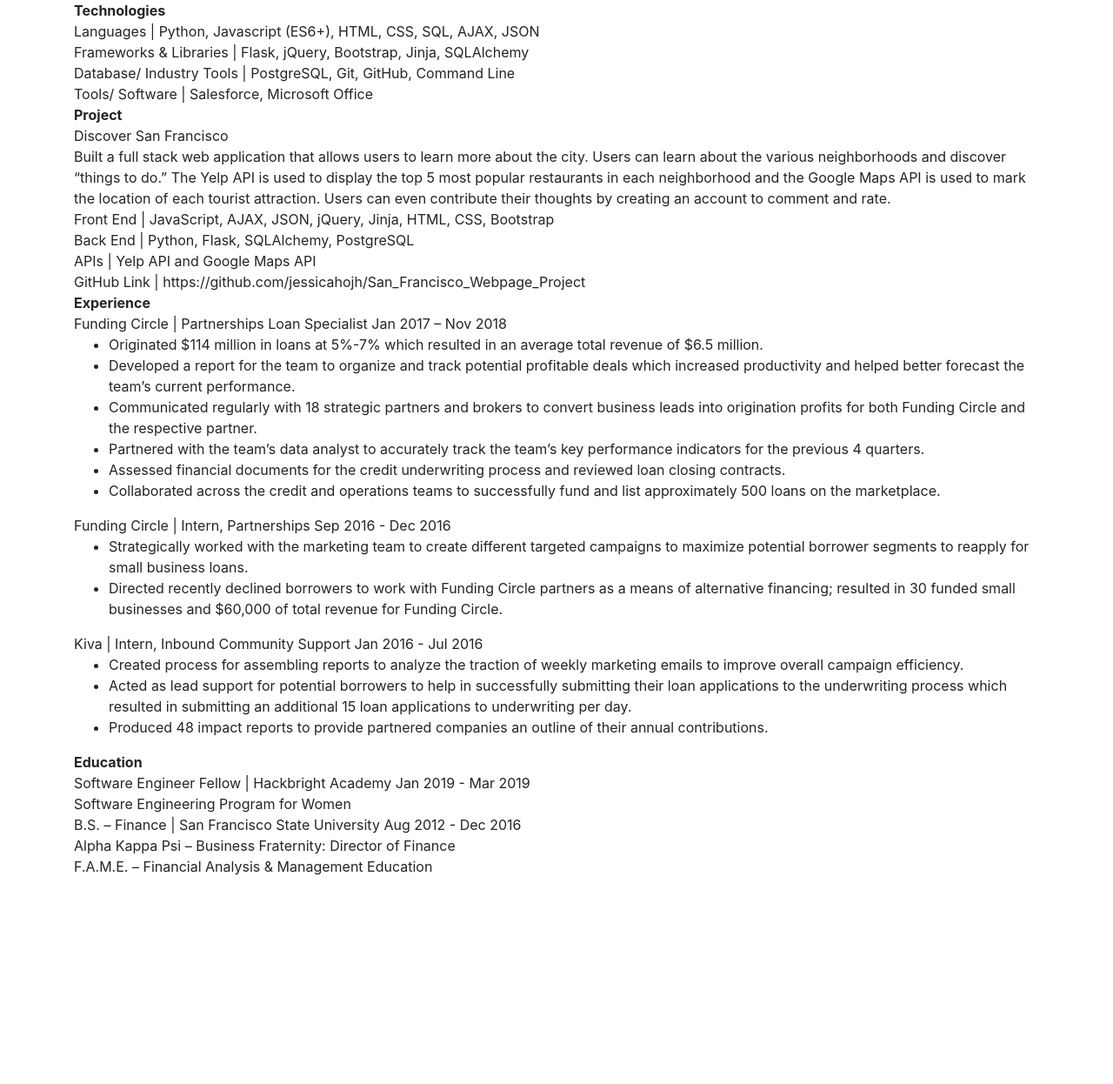
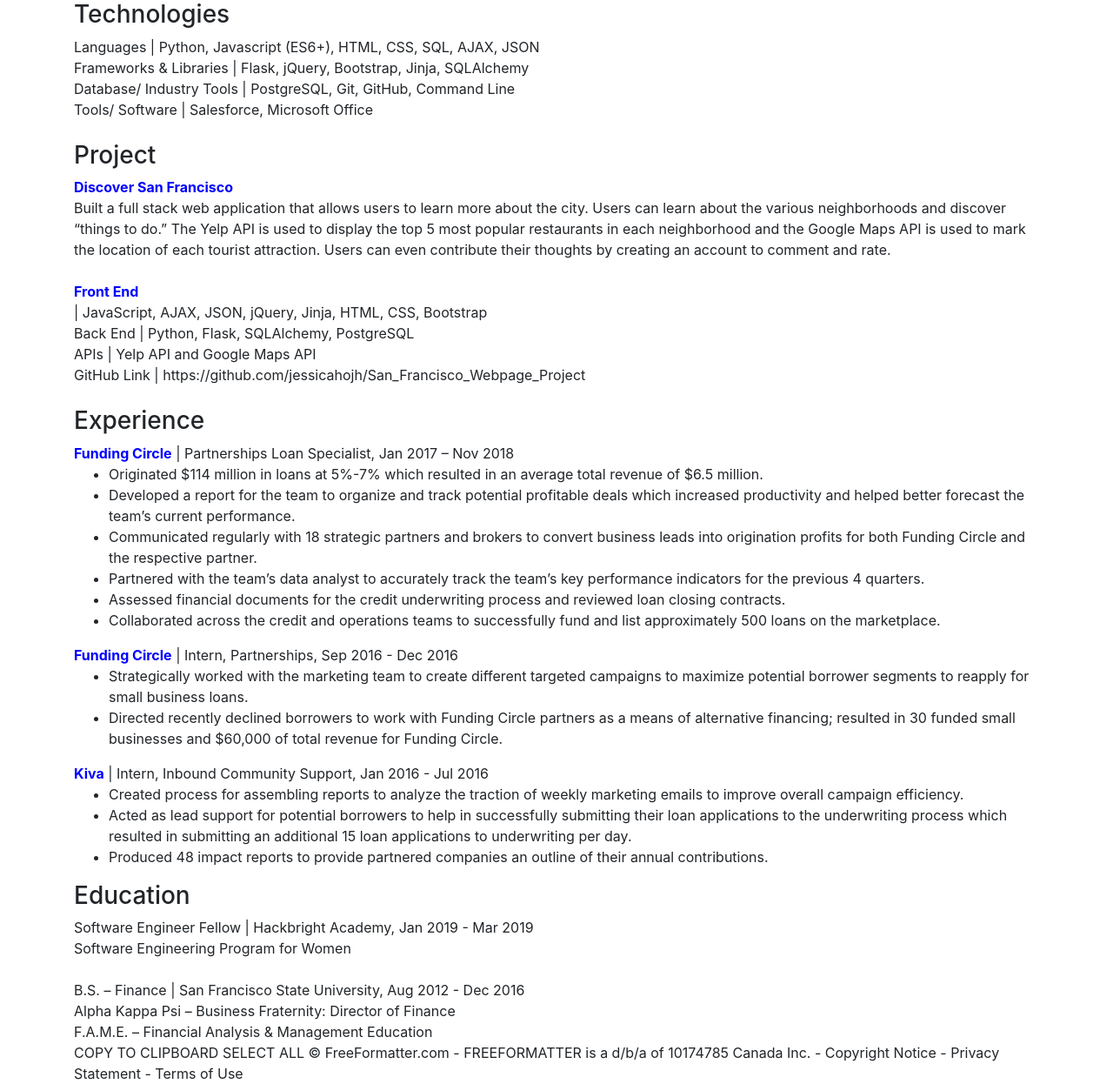
Before and after one commit to jessicahojh/my_webpage, a Flask app: page /resume in a window 1280 px wide. Shown: the part 56-1302 px from the top of the page at 87% size. Before the commit the page ends 1062 px from the top, so only its background shows below. Run offline with Flask 2, Linux system fonts and the light colour scheme; some libraries are stand-ins or nearby versions.

Commit message:
working on resume styling

```diff
--- a/templates/contact.html
+++ b/templates/contact.html
@@ -4,7 +4,10 @@
 
 
 <body>
-    <div>
+    <div class="container">
+
+    <div>Let's get in touch!</div>
+    <div>Email me at jessica.ho.jh@gmail.com</div>
 
     </div>
 
--- a/templates/resume.html
+++ b/templates/resume.html
@@ -2,25 +2,44 @@
 
 {% block content %}
 
+<style type="text/css">
+
+.title {
+    color: blue;
+    font-weight: bold;
+
+
+}
+}
+
+
+</style>
+
 
 <body>
    <div class="container">
-        <b>Technologies</b>
+   <h3>Technologies</h3>
    <div>Languages | Python, Javascript (ES6+), HTML, CSS, SQL, AJAX, JSON</div>
    <div>Frameworks & Libraries | Flask, jQuery, Bootstrap, Jinja, SQLAlchemy</div>
    <div>Database/ Industry Tools | PostgreSQL, Git, GitHub, Command Line</div>
    <div>Tools/ Software | Salesforce, Microsoft Office</div>
-
-        <b>Project</b>
-        <div>Discover San Francisco</div>
+   <br>
+   <h3>Project</h3>
+   <div class="title">Discover San Francisco</div>
    <div>Built a full stack web application that allows users to learn more about the city. Users can learn about the various neighborhoods and discover “things to do.” The Yelp API is used to display the top 5 most popular restaurants in each neighborhood and the Google Maps API is used to mark the location of each tourist attraction. Users can even contribute their thoughts by creating an account to comment and rate.</div>
-        <div>Front End | JavaScript, AJAX, JSON, jQuery, Jinja, HTML, CSS, Bootstrap</div>
+   <br>
+   <div>
+      <div class="title">Front End</div>
+      | JavaScript, AJAX, JSON, jQuery, Jinja, HTML, CSS, Bootstrap
+   </div>
    <div>Back End | Python, Flask, SQLAlchemy, PostgreSQL</div>
    <div>APIs | Yelp API and Google Maps API</div>
    <div>GitHub Link | https://github.com/jessicahojh/San_Francisco_Webpage_Project</div>
+   <br>
 
-        <b>Experience</b>
-        <div>Funding Circle | Partnerships Loan Specialist Jan 2017 – Nov 2018</div>
+   <h3>Experience</h3>
+
+   <div><a class="link title" href="https://www.fundingcircle.com/us/">Funding Circle</a> | Partnerships Loan Specialist, Jan 2017 – Nov 2018</div>
    <ul>
       <li>Originated $114 million in loans at 5%-7% which resulted in an average total revenue of $6.5 million.</li>
       <li>Developed a report for the team to organize and track potential profitable deals which increased productivity and helped better forecast the team’s current performance.</li>
@@ -29,32 +48,29 @@
       <li>Assessed financial documents for the credit underwriting process and reviewed loan closing contracts.</li>
       <li>Collaborated across the credit and operations teams to successfully fund and list approximately 500 loans on the marketplace.</li>
    </ul>
-
-        <div>Funding Circle | Intern, Partnerships Sep 2016 - Dec 2016</div>
+   <div><a class="link title" href="https://www.fundingcircle.com/us/">Funding Circle</a> | Intern, Partnerships, Sep 2016 - Dec 2016</div>
    <ul>
       <li>Strategically worked with the marketing team to create different targeted campaigns to maximize potential borrower segments to reapply for small business loans.</li>
       <li>Directed recently declined borrowers to work with Funding Circle partners as a means of alternative financing; resulted in 30 funded small businesses and $60,000 of total revenue for Funding Circle.</li>
    </ul>
-
-        <div>Kiva | Intern, Inbound Community Support Jan 2016 - Jul 2016</div>
+   <div>
+      <div><a class="link title" href="https://www.kiva.org/">Kiva</a> | Intern, Inbound Community Support, Jan 2016 - Jul 2016</div>
       <ul>
          <li>Created process for assembling reports to analyze the traction of weekly marketing emails to improve overall campaign efficiency.</li>
          <li>Acted as lead support for potential borrowers to help in successfully submitting their loan applications to the underwriting process which resulted in submitting an additional 15 loan applications to underwriting per day.</li>
          <li>Produced 48 impact reports to provide partnered companies an outline of their annual contributions.</li>
       </ul>
-
-        <b>Education</b>
-        <div>Software Engineer Fellow | Hackbright Academy Jan 2019 - Mar 2019</div>
+      <h3>Education</h3>
+      <div>Software Engineer Fellow | Hackbright Academy, Jan 2019 - Mar 2019</div>
       <div>Software Engineering Program for Women</div>
-
-        <div>B.S. – Finance | San Francisco State University Aug 2012 - Dec 2016</div>
+      <br>
+      <div>B.S. – Finance | San Francisco State University, Aug 2012 - Dec 2016</div>
       <div>Alpha Kappa Psi – Business Fraternity: Director of Finance</div>
       <div>F.A.M.E. – Financial Analysis & Management Education</div>
-
-
    </div>
-
 </body>
+COPY TO CLIPBOARD    SELECT ALL
+© FreeFormatter.com - FREEFORMATTER is a d/b/a of 10174785 Canada Inc. - Copyright Notice - Privacy Statement - Terms of Use
 
 
 {% endblock %}
```
Lines whose indentation alone changed are shown as unchanged.
